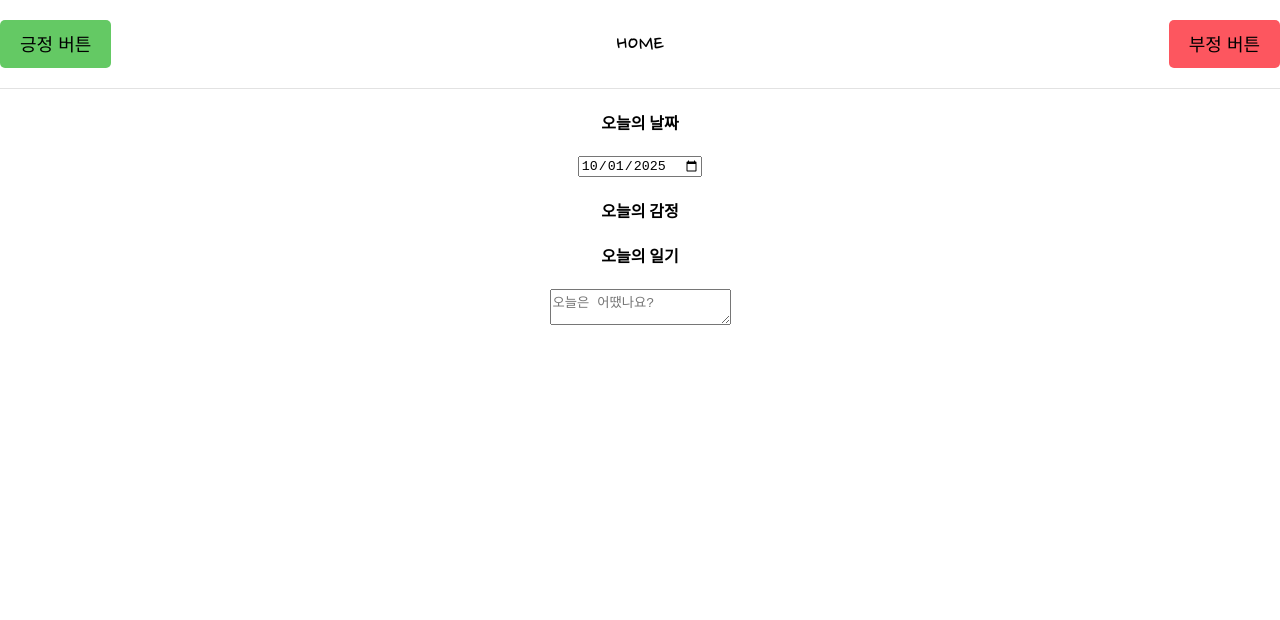
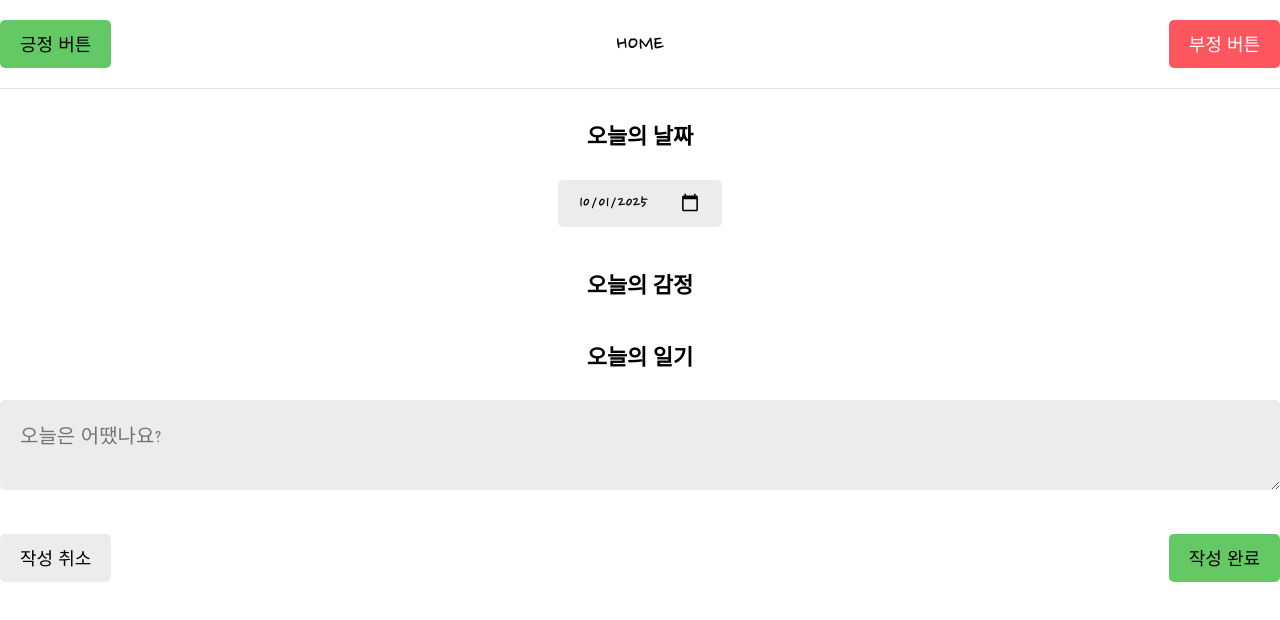
Before and after one commit to khyuna0/project03, a React (Create React App) app: page / in a window 1280 px wide. Shown: the top 620 px of the page. Built offline with nearby package versions, Linux system fonts and the light colour scheme.

Commit message:
에디터 창 css 1차 적용

```diff
--- a/src/component/Button.css
+++ b/src/component/Button.css
@@ -10,15 +10,15 @@
 
 .Button_positive {
     background-color: #64c964;
-    counter-reset: white;
+    color: black;
 }
 
 .Button_negative {
     background-color: #fd565f;
-    counter-reset: white;
+    color: white;
 }
 
 .Button_default {
     background-color: #ececec;
-    counter-reset: black;
+    color: black;
 }
--- a/src/component/Editor.css
+++ b/src/component/Editor.css
@@ -1,3 +1,36 @@
-.Editor {
+.editor_section {
+    margin-bottom: 40px;
+}
 
+.editor_section h4 {
+    font-size: 22px;
+    font-weight: bold;
 }
+
+.Editor input, textarea {
+    border: none;
+    border-radius: 5px;
+    background-color: #ececec;
+    padding: 20px;
+    font-size: 20px;
+    font-family: "Nanum Pen Script";
+}
+
+.Editor input {
+    padding-top: 10px;
+    padding-bottom: 10px;
+    cursor: pointer;
+}
+
+.Editor textarea {
+    width: 100%;
+    max-height: 200px;
+    box-sizing: border-box;
+    resize: vertical;
+}
+
+.Editor .bottom_section {
+    display: flex;
+    justify-content: space-between;
+    align-items: center;
+}
--- a/src/component/Editor.js
+++ b/src/component/Editor.js
@@ -1,6 +1,8 @@
 import "./Editor.css"
 import { useState } from "react";
 import { getFormattedDate } from "../util";
+import Button from "../component/Button";
+import { Navigate, useNavigate } from "react-router-dom";
 // initData -> 입력창 또는 수정창에서 다르게 보여질 입력 내용
 // 수정 -> 기존에 입력한 내용이 출력되어야 함
 // onSubmit -> 작성 완료 버튼을 클릭했을 때 실행되는 이벤트 핸들러 함수
@@ -28,7 +30,15 @@ const Editor = ({initData, onSubmit }) => {
             content : e.target.value
         });
     }
+    const handleSubmit = () => {
+        onSubmit(state);
+    }
 
+    // 취소 버튼 이벤트 핸들러. 이전 페이지로 이동
+    const navigate = useNavigate();
+    const handleOnGoBack = () => {
+        navigate(-1);
+    }
 
     return (
         <div className="Editor">
@@ -52,8 +62,9 @@ const Editor = ({initData, onSubmit }) => {
                     placeholder="오늘은 어땠나요?"
                 />
             </div>
-            <div className="editor_section">
-                {/* 작성완료, 취소 버튼 */}
+            <div className="editor_section bottom_section">
+                {<Button text={"작성 취소"} onClick={handleOnGoBack} />}
+                {<Button type={"positive"} text={"작성 완료"} onClick={handleSubmit}/>}
             </div>
         </div>
     );
--- a/src/pages/Home.js
+++ b/src/pages/Home.js
@@ -9,6 +9,9 @@ const Home = () => {
     // const [searchParams, SetSearchParams] = useSearchParams();  // 객체 형식
     // console.log(searchParams.get("id"));
 
+    const onSubmit = () => {
+        alert("작성 완료")
+    }
     return (
         <div>
             <Header title={"HOME"}
@@ -19,7 +22,7 @@ const Home = () => {
                 alert("부정 버튼")
             }}/>}
             />
-            <Editor />
+            <Editor onSubmit={onSubmit}/>
         </div>
     )
 }
```
